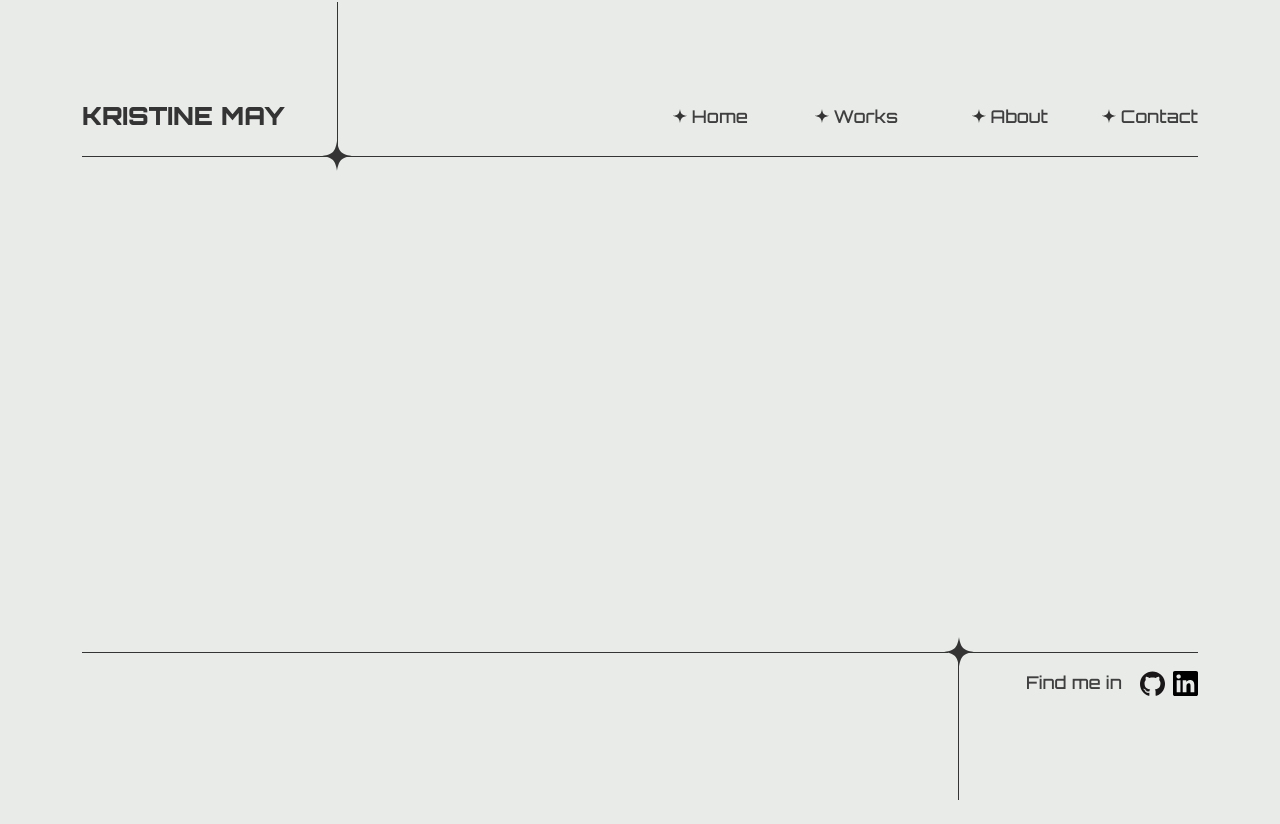
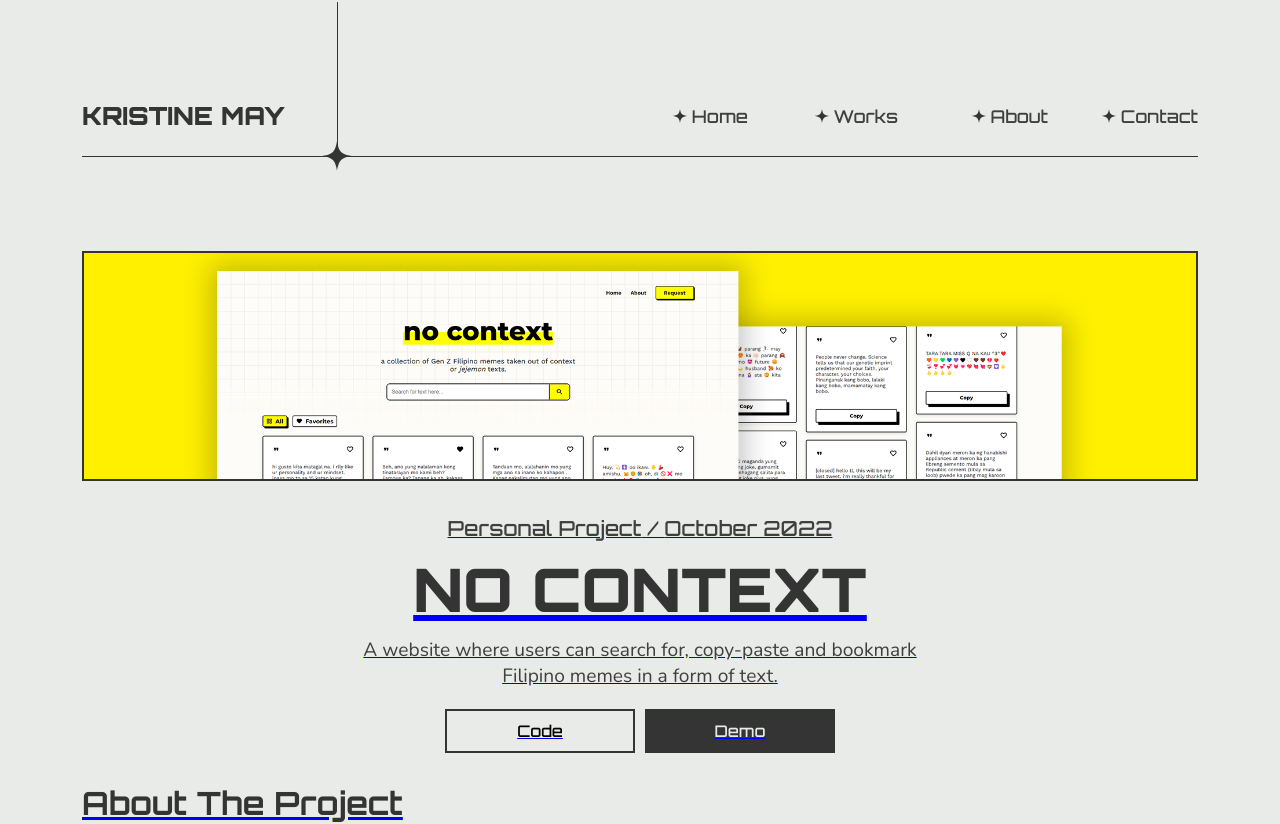
Before and after one commit to sn-tin/frontendkristine, a React (Create React App) app: page /works/1 in a window 1280 px wide. Shown: the top 824 px of the page. Before the commit the page ends 800 px from the top, so only its background shows below. Built offline with nearby package versions, Linux system fonts and the light colour scheme.

Commit message:
Nest route on works articles

```diff
--- a/src/components/RouterSwitch.js
+++ b/src/components/RouterSwitch.js
@@ -3,12 +3,14 @@ import Home from './Home/Home';
 import Works from './Works/Works';
 import About from './About/About';
 import Contact from './Contact/Contact';
+import WorkArticles from "./Works/WorkArticles";
 
 const RouterSwitch = () => {
     return (
         <section className="main-content">
             <Routes>
                 <Route path="/" element={<Home />} />
+                <Route path="/works/:id" element={<WorkArticles />} />
                 <Route path="/works" element={<Works />} />
                 <Route path="/about" element={<About />} />
                 <Route path="/contact" element={<Contact />} />
--- /dev/null
+++ b/src/components/Works/WorkArticles.js
@@ -0,0 +1,17 @@
+import NoContext from "./NoContext";
+import Shortly from "./Shortly";
+import ToDo from "./ToDo";
+import RockPaperScissor from "./RockPaperScissor"
+import { Link } from "react-router-dom";
+
+const WorkArticles = () => {
+    return (
+        <>
+            <Link to="">
+                <NoContext />
+            </Link>
+        </>
+    )
+}
+
+export default WorkArticles;
--- a/src/components/Works/Works.js
+++ b/src/components/Works/Works.js
@@ -1,10 +1,6 @@
 import works from "./worksData";
 import Cards from "./WorkCards";
 import { WorkTexts, CardFlex } from "./Works.styles";
-import NoContext from "./NoContext";
-import Shortly from "./Shortly";
-import ToDo from "./ToDo";
-import RockPaperScissor from "./RockPaperScissor"
 import { useState, useRef, useEffect } from "react";
 
 const Works = () => {
```
